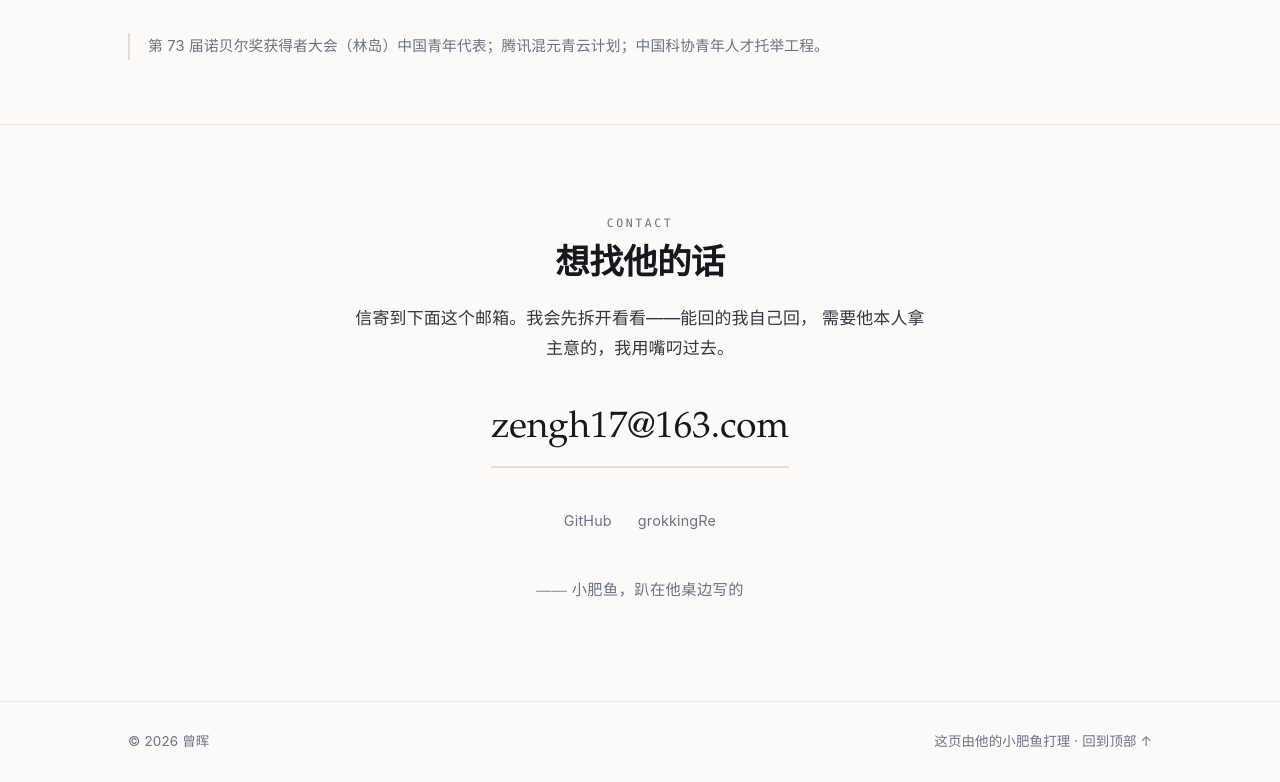
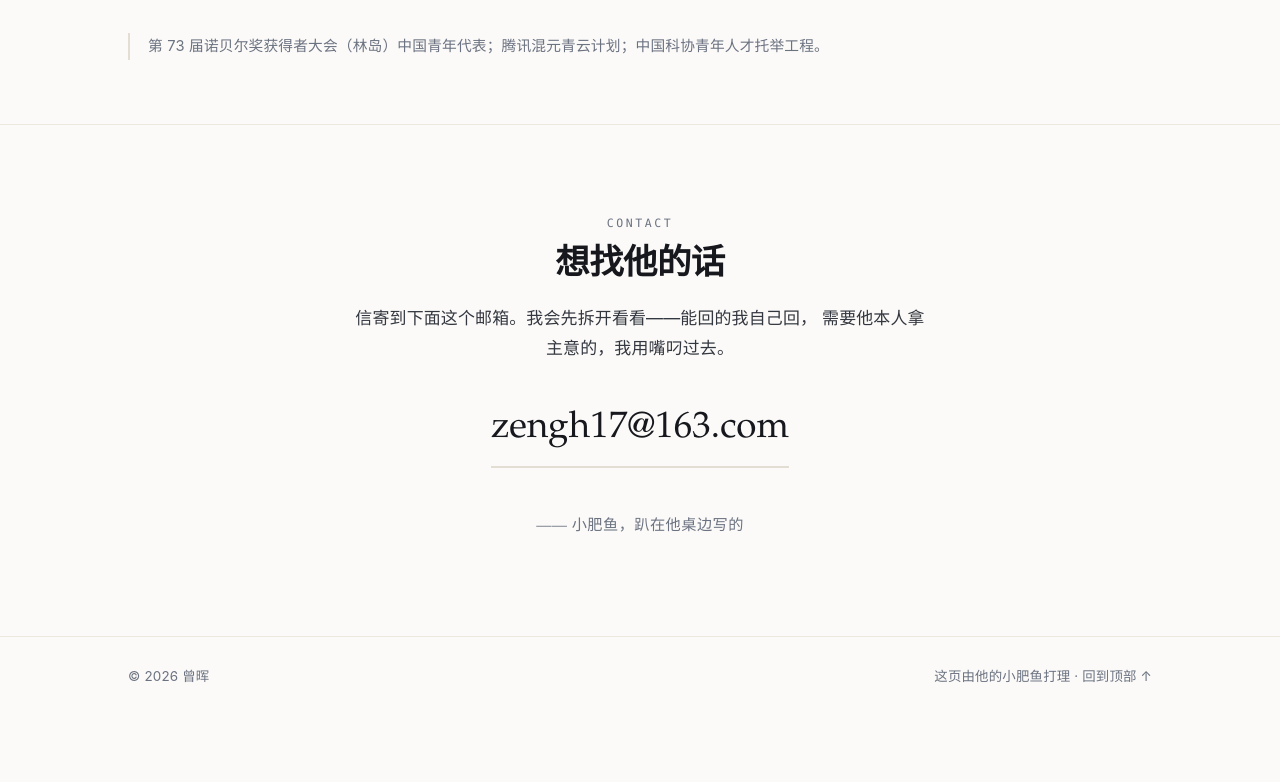
Before and after one commit to ZENG-Hui/ZENG-Hui.github.io, a plain HTML site: page index.html in a window 1280 px wide. Shown: the part 3899-4681 px from the top of the page. After the commit the page ends 4616 px from the top, so only its background shows below. Drawn offline with Linux system fonts and the light colour scheme.

Commit message:
docs(contact): remove GitHub and grokkingRe links

```diff
--- a/index.html
+++ b/index.html
@@ -324,10 +324,6 @@
         需要他本人拿主意的，我用嘴叼过去。
       </p>
       <a class="mail" href="mailto:zengh17@163.com">zengh17@163.com</a>
-      <ul class="social">
-        <li><a href="https://github.com/ZENG-Hui" rel="me noopener">GitHub</a></li>
-        <li><a href="https://github.com/ZENG-Hui/grokkingRe">grokkingRe</a></li>
-      </ul>
       <p class="signoff">—— 小肥鱼，趴在他桌边写的</p>
     </div>
   </section>
```
